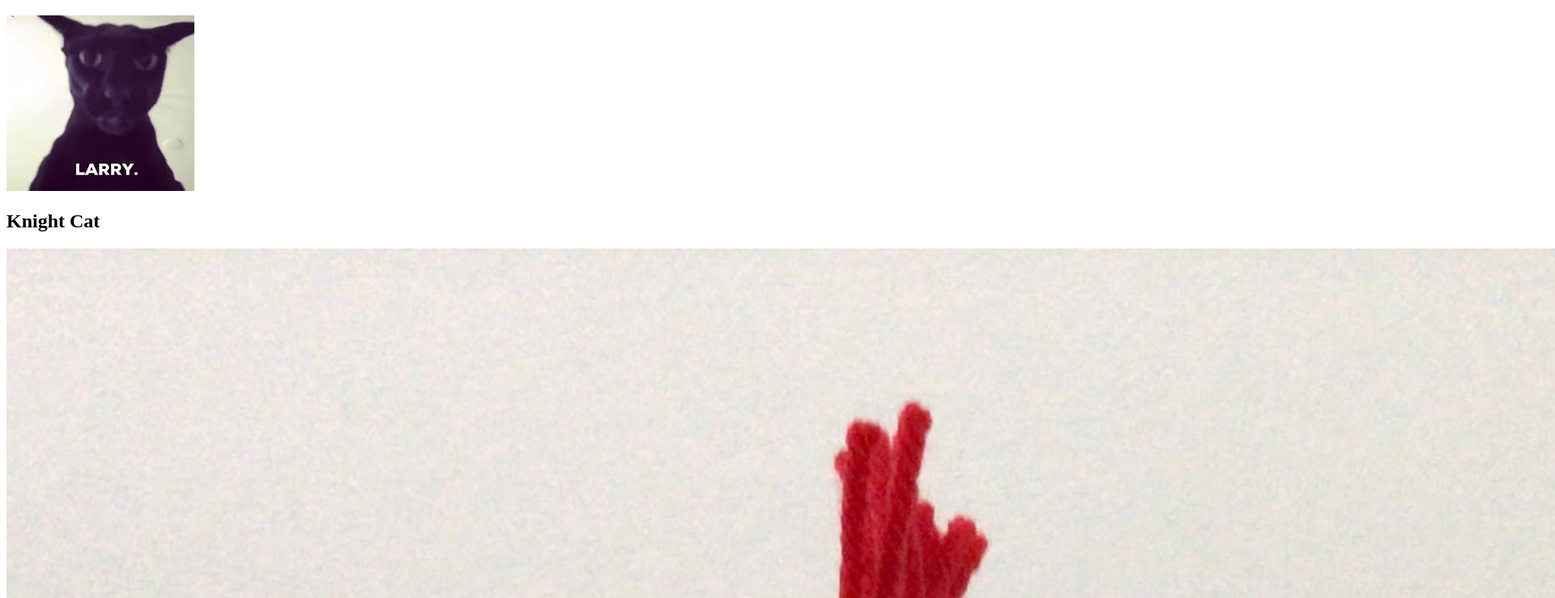
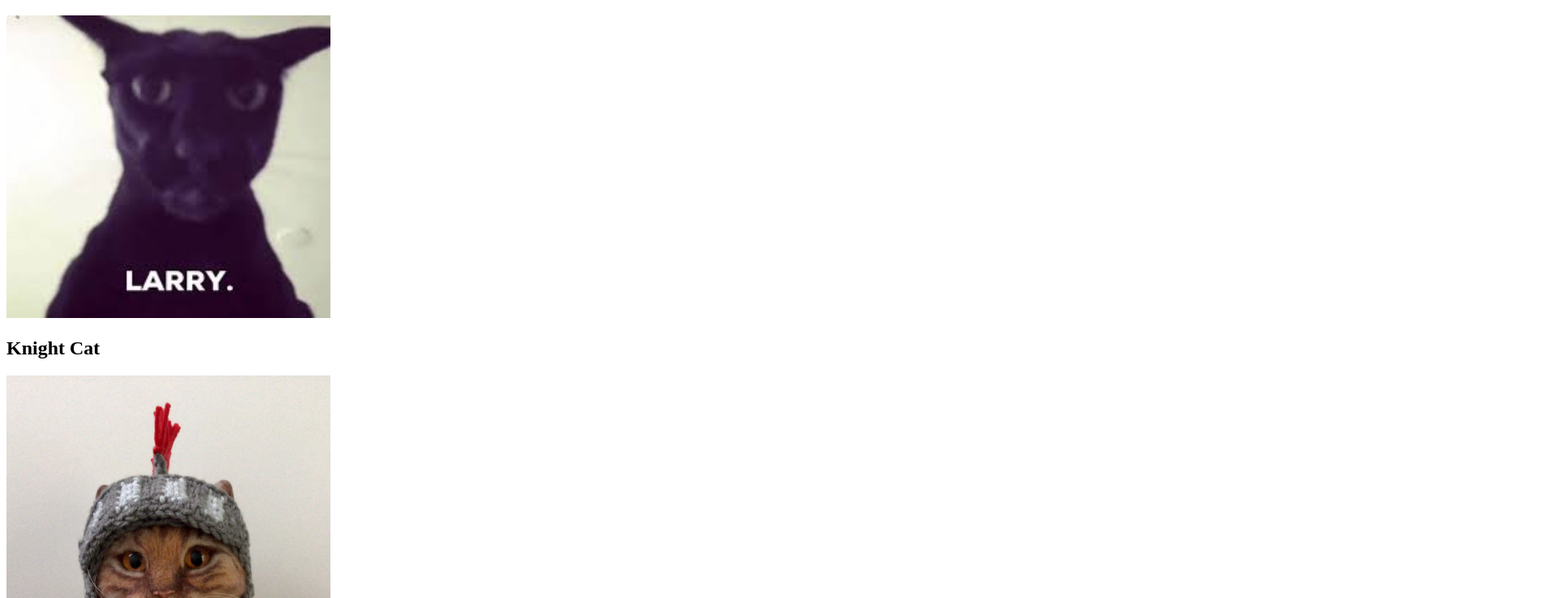
Before and after one commit to RomanKholod/web-project, a plain HTML site: page index.html in a window 1280 px wide. Shown: the part 61-800 px from the top of the page at 81% size, 1920 px wide, since content can reach past the window. Drawn offline with Linux system fonts and the light colour scheme.

Commit message:
Fixed width

```diff
--- a/index.html
+++ b/index.html
@@ -18,8 +18,8 @@
   </head>
   <body>
     <h1>Famous Internet Cats</h1>
-    <img weight="400" src="img/Larry.jpg" alt="Larry">
+    <img width="400" src="img/Larry.jpg" alt="Larry">
     <h2>Knight Cat</h2>
-    <img weigth="400" src="img/knight_cat.avif" alt="Knight_Cat">
+    <img width="400" src="img/knight_cat.avif" alt="Knight_Cat">
   </body>
 </html>
```
